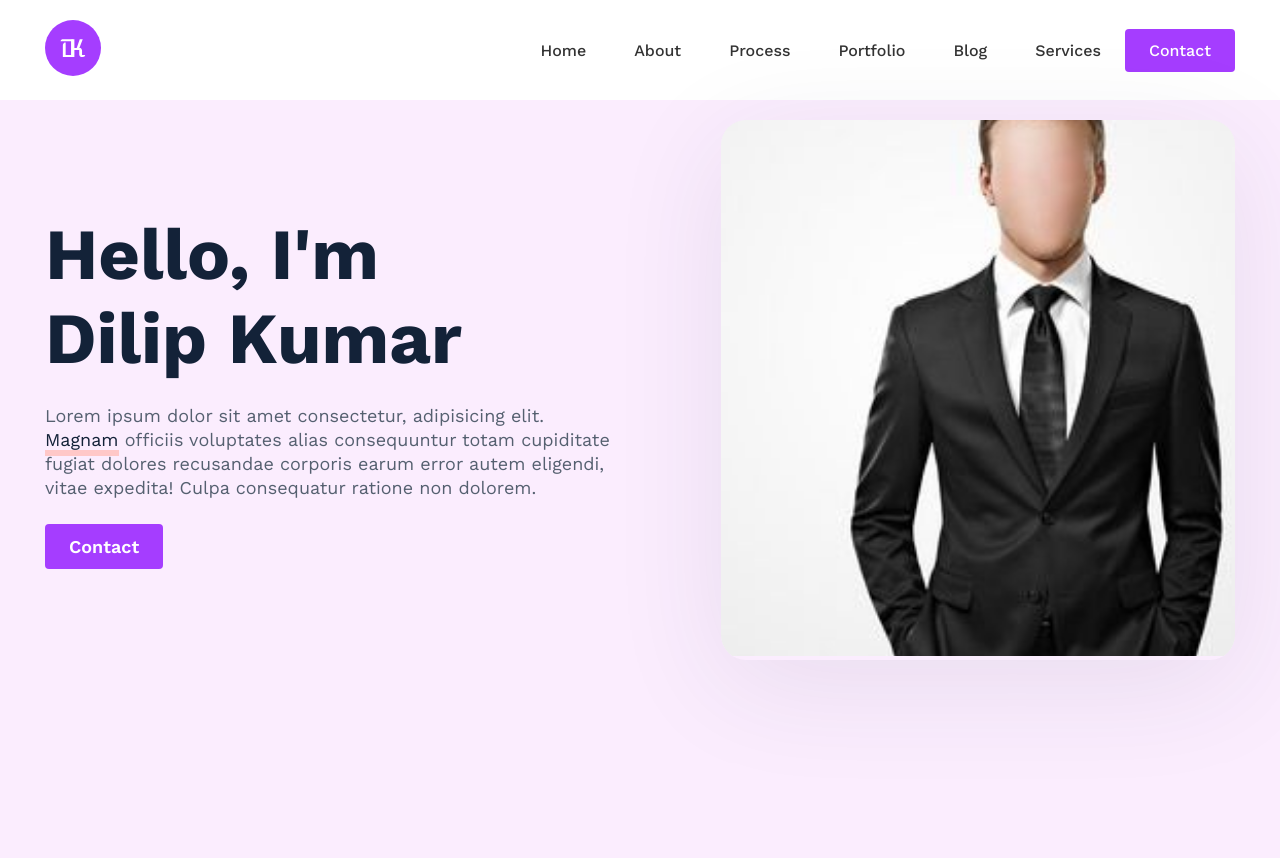
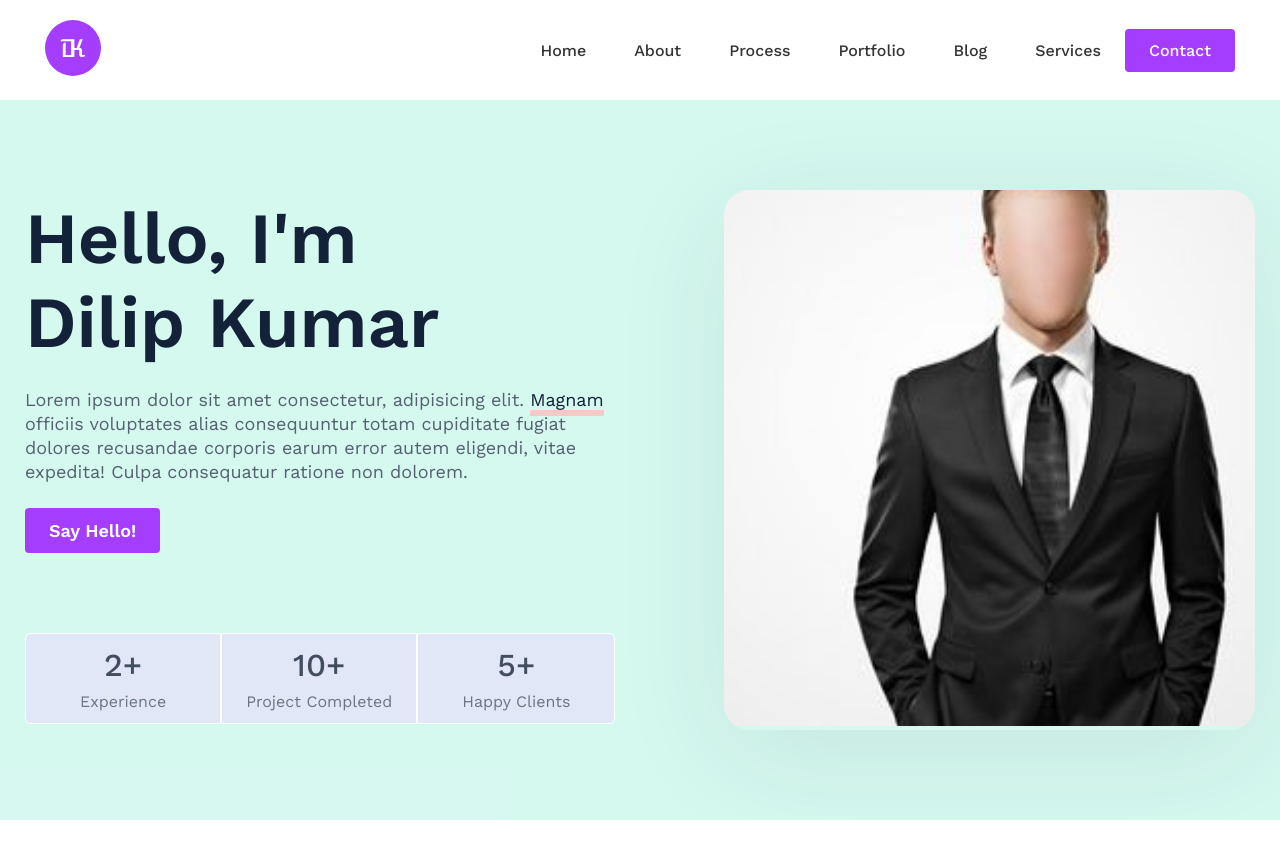
Before and after one commit to curiousdilip/freelancer, a Next.js app: page / in a window 1280 px wide. Shown: the top 858 px of the page. After the commit the page ends 820 px from the top, so only its background shows below. Built offline with nearby package versions, Linux system fonts and the light colour scheme.

Commit message:
hero section

```diff
--- a/app/home.module.scss
+++ b/app/home.module.scss
@@ -1,27 +1,23 @@
 main {
   #hero {
-        background-color: rgba(218, 77, 241, 0.1);
-        filter: blur(900);
-
+    background-color: rgba(196, 245, 233, 0.7);
     .container {
-            height: 100dvh;
+      z-index: 30;
       max-width: 1230px;
       margin: 0 auto;
-            position: relative;
-            padding: 1.25rem;
 
       .row {
         display: flex;
         justify-content: space-between;
         align-items: center;
-
+        min-height: 90vh;
         .col {
           width: 48%;
 
           .content {
             h1 {
               font-size: 72px;
-                            font-weight: 700;
+              font-weight: 600;
               line-height: 84px;
               color: #132238;
             }
@@ -34,13 +30,63 @@ main {
 
               span {
                 color: #132238;
-                                border-bottom: 6px solid #FFC8C8;
+                border-bottom: 6px solid #ffc8c8;
+              }
             }
           }
 
+          .stats {
+            margin-top: 80px;
+            background-color: rgba(237, 216, 255, 0.5);
+            display: flex;
+            // position: absolute;
+            bottom: 0;
+            border-radius: 6px;
+            border: 1px solid white;
 
+            .stat {
+              padding: 12px 17px;
+              border-right: 2px solid white;
+              text-align: center;
+              width: 200px;
+              transition: all 0.3s;
+              // border-radius: 6px;
 
+              h3 {
+                font-size: 32px;
+                font-weight: 500;
+                color: #424e60;
+                margin-bottom: 8px;
+              }
 
+              p {
+                color: #697484;
+              }
+            }
+
+            .stat:hover:first-child {
+              border-top-left-radius: 6px;
+              border-bottom-left-radius: 6px;
+            }
+            .stat:last-child {
+              border-right: none;
+              border-top-right-radius: 6px;
+              border-bottom-right-radius: 6px;
+            }
+
+            .stat:hover {
+              // border-radius: 6px;
+              background-color: #a53dff;
+
+              h3,
+              p {
+                color: #fff;
+              }
+            }
+
+            .box:last-child {
+              border-right: none;
+            }
           }
 
           .imgContainer {
@@ -61,21 +107,17 @@ main {
           justify-content: flex-end;
         }
       }
-
-
     }
   }
 }
 
-
 .primaryBtn {
   display: inline-block;
   padding: 12px 24px;
-    background-color: #A53DFF;
+  background-color: #a53dff;
   color: #fff;
   text-decoration: none;
   border-radius: 4px;
   font-size: 18px;
   font-weight: 600;
-
 }
--- a/app/page.jsx
+++ b/app/page.jsx
@@ -1,6 +1,6 @@
 import Link from "next/link";
 import Header from "./componensts/header";
-import styles from "./home.module.scss"
+import styles from "./home.module.scss";
 import Image from "next/image";
 export default function Home() {
   return (
@@ -12,28 +12,49 @@ export default function Home() {
             <div className={styles.row}>
               <div className={styles.col}>
                 <div className={styles.content}>
-                  <h1>Hello, I'm <br />
-                    Dilip Kumar</h1>
-                  <p>Lorem ipsum dolor sit amet consectetur, adipisicing elit. <span>Magnam</span> officiis voluptates alias consequuntur totam cupiditate fugiat dolores recusandae corporis earum error autem eligendi, vitae expedita! Culpa consequatur ratione non dolorem.</p>
+                  <h1>
+                    Hello, I'm <br />
+                    Dilip Kumar
+                  </h1>
+                  <p>
+                    Lorem ipsum dolor sit amet consectetur, adipisicing elit.{" "}
+                    <span>Magnam</span> officiis voluptates alias consequuntur
+                    totam cupiditate fugiat dolores recusandae corporis earum
+                    error autem eligendi, vitae expedita! Culpa consequatur
+                    ratione non dolorem.
+                  </p>
                   <div className={styles.btn}>
                     <Link href="#" className={styles.primaryBtn}>
-                      Contact
+                      Say Hello!
                     </Link>
                   </div>
                 </div>
-
+                <div className={styles.stats}>
+                  <div className={styles.stat}>
+                    <h3>2+</h3>
+                    <p>Experience</p>
+                  </div>
+                  <div className={styles.stat}>
+                    <h3>10+</h3>
+                    <p>Project Completed</p>
+                  </div>
+                  <div className={styles.stat}>
+                    <h3>5+</h3> <p>Happy Clients</p>
+                  </div>
+                </div>
               </div>
               <div className={styles.col}>
-
                 <div className={styles.imgContainer}>
-                  <Image src="/img/sample-img.jpeg" width={636} height={536} alt="sample image" />
+                  <Image
+                    src="/img/sample-img.jpeg"
+                    width={636}
+                    height={536}
+                    alt="sample image"
+                  />
                 </div>
-
               </div>
-
             </div>
           </div>
-
         </section>
         <section id="about"></section>
         <section id="services"></section>
```
Lines whose indentation alone changed are shown as unchanged.
